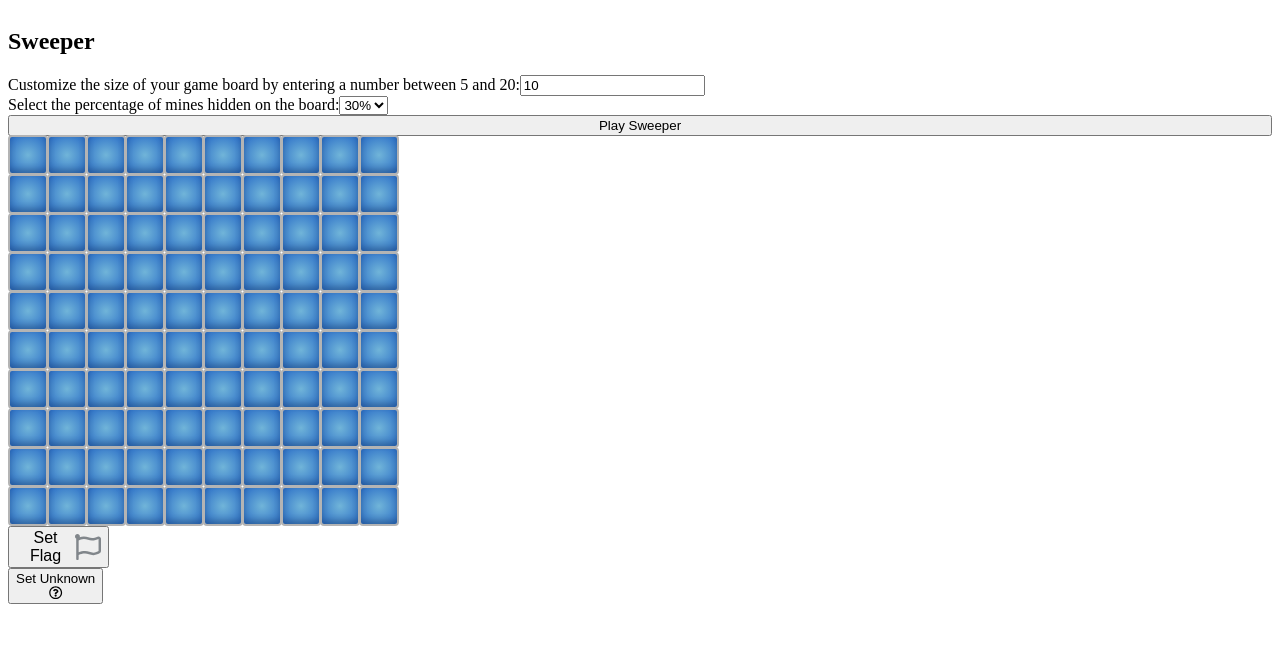
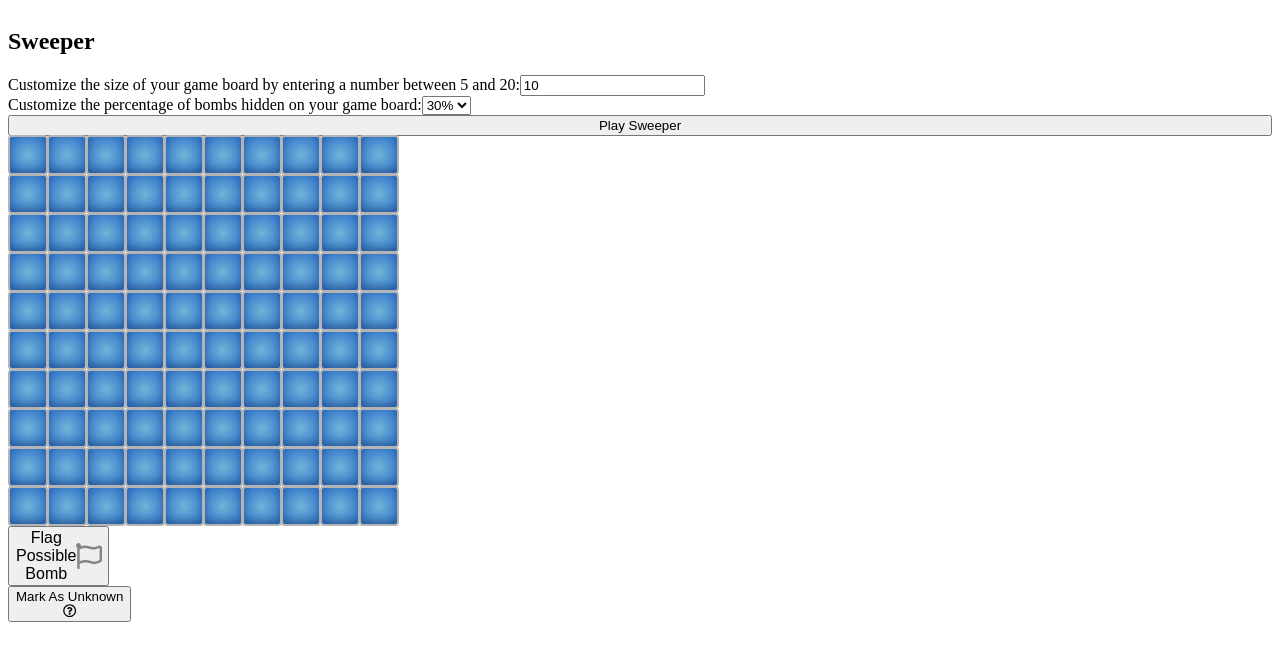
Before and after one commit to zcallanan/React-App-Sweeper, a React (Create React App) app: page / in a window 1280 px wide. Shown: the top 660 px of the page. Built offline with nearby package versions, Linux system fonts and the light colour scheme.

Commit message:
Edited a few strings

```diff
--- a/src/components/Flag.js
+++ b/src/components/Flag.js
@@ -21,7 +21,7 @@ class Flag extends React.Component {
     }
     return (
       <button className="flag-button">
-        <p>Set Flag</p>
+        <p>Flag Possible Bomb</p>
         <FontAwesomeIcon icon={ farFlag } />
       </button>
     )
--- a/src/components/Form.js
+++ b/src/components/Form.js
@@ -124,7 +124,7 @@ class Form extends React.Component {
               />
             </div>
             <div>
-              <label htmlFor="difficulty">Select the percentage of mines hidden on the board:</label>
+              <label htmlFor="difficulty">Customize the percentage of bombs hidden on your game board:</label>
               <select
                 value={this.state.fields.difficulty}
                 onChange={this.handleChange}
--- a/src/components/QuestionMark.js
+++ b/src/components/QuestionMark.js
@@ -21,7 +21,7 @@ class QuestionMark extends React.Component {
     }
     return (
       <button className="question-button">
-        <p>Set Unknown</p>
+        <p>Mark As Unknown</p>
         <FontAwesomeIcon icon={ farQuestionCircle } />
       </button>
     )
```
